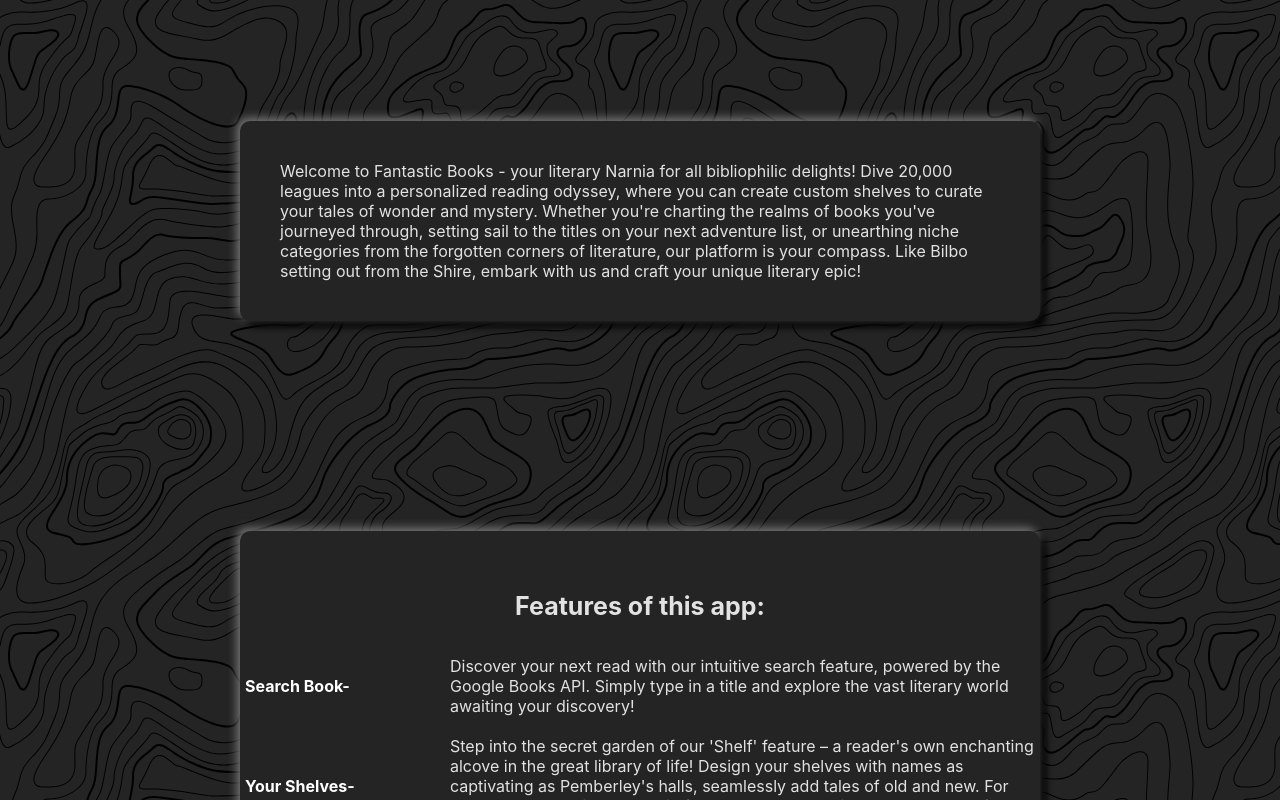
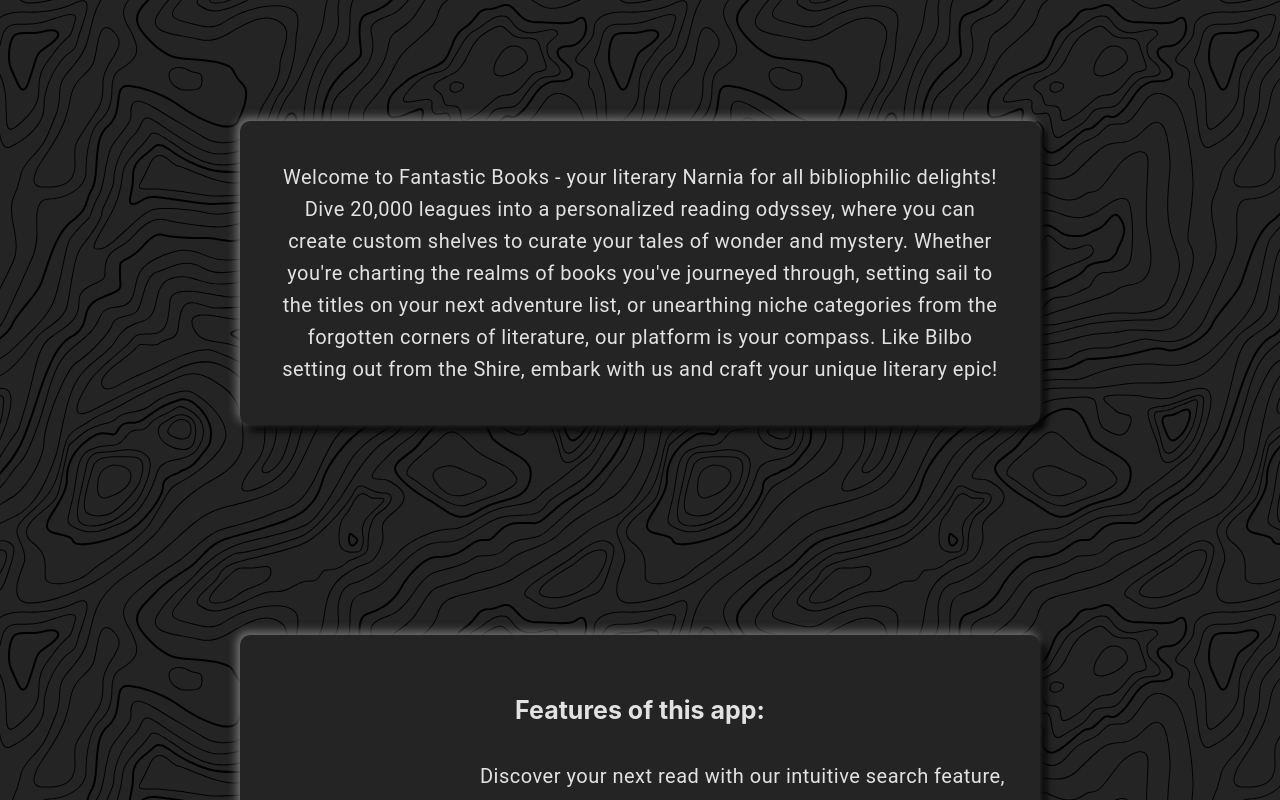
Before and after one commit to cmpacheco23/fantastic-books-front-end, a React (Vite) app: page / in a window 1280 px wide. Shown: the part 1020-1820 px from the top of the page. Built offline with nearby package versions, Linux system fonts and the light colour scheme; no server answers.

Commit message:
update text size and spacing landing page

```diff
--- a/src/pages/Landing/Landing.module.css
+++ b/src/pages/Landing/Landing.module.css
@@ -79,6 +79,12 @@ background: radial-gradient(circle, #2424240d 15%, #24242400 100%);
   padding: 40px;
   max-width: 800px;
   width: 85vw;
+  font-family: 'Roboto', sans-serif;
+  font-size: 20px;
+  line-height: 32px;
+  letter-spacing: .5px;
+  text-align: center;
+
 }
 
 .features {
@@ -102,6 +108,11 @@ background: radial-gradient(circle, #2424240d 15%, #24242400 100%);
   justify-content: space-between;
   align-items: center;
   margin: 10px;
+  font-family: 'Roboto', sans-serif;
+  font-size: 20px;
+  line-height: 32px;
+  letter-spacing: .5px;
+  text-align: center;
 }
 
 .featureText{
```
